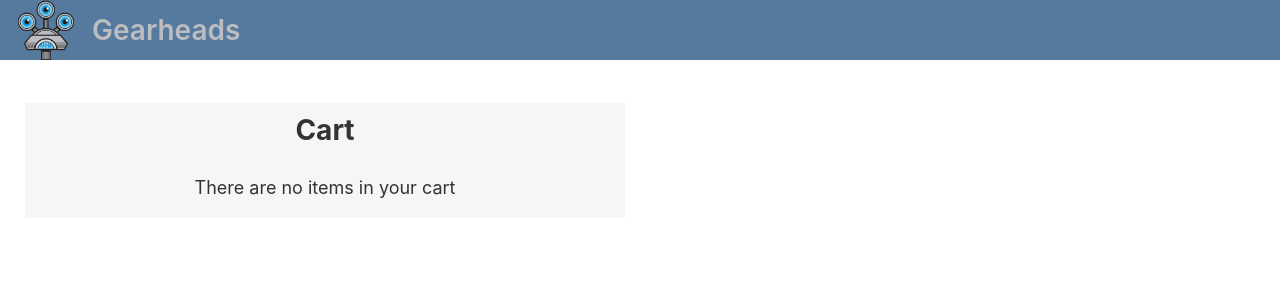
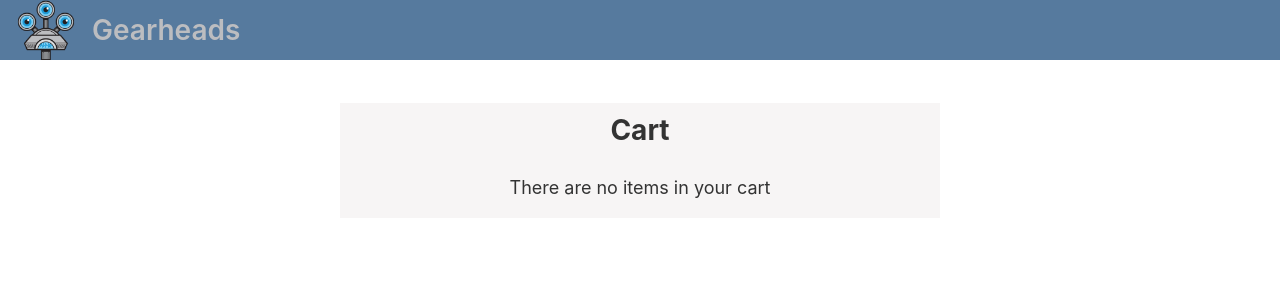
Before and after one commit to jmcooper/gearheads, an Angular app: page /checkout in a window 1280 px wide. Shown: the top 300 px of the page. Built offline with nearby package versions, Linux system fonts and the light colour scheme.

Commit message:
Center checkout page

```diff
--- a/src/app/checkout/checkout.component.css
+++ b/src/app/checkout/checkout.component.css
@@ -1,3 +1,6 @@
+:host {
+  width: 100%;
+}
 .content {
   display:flex;
   justify-content: center;
```
